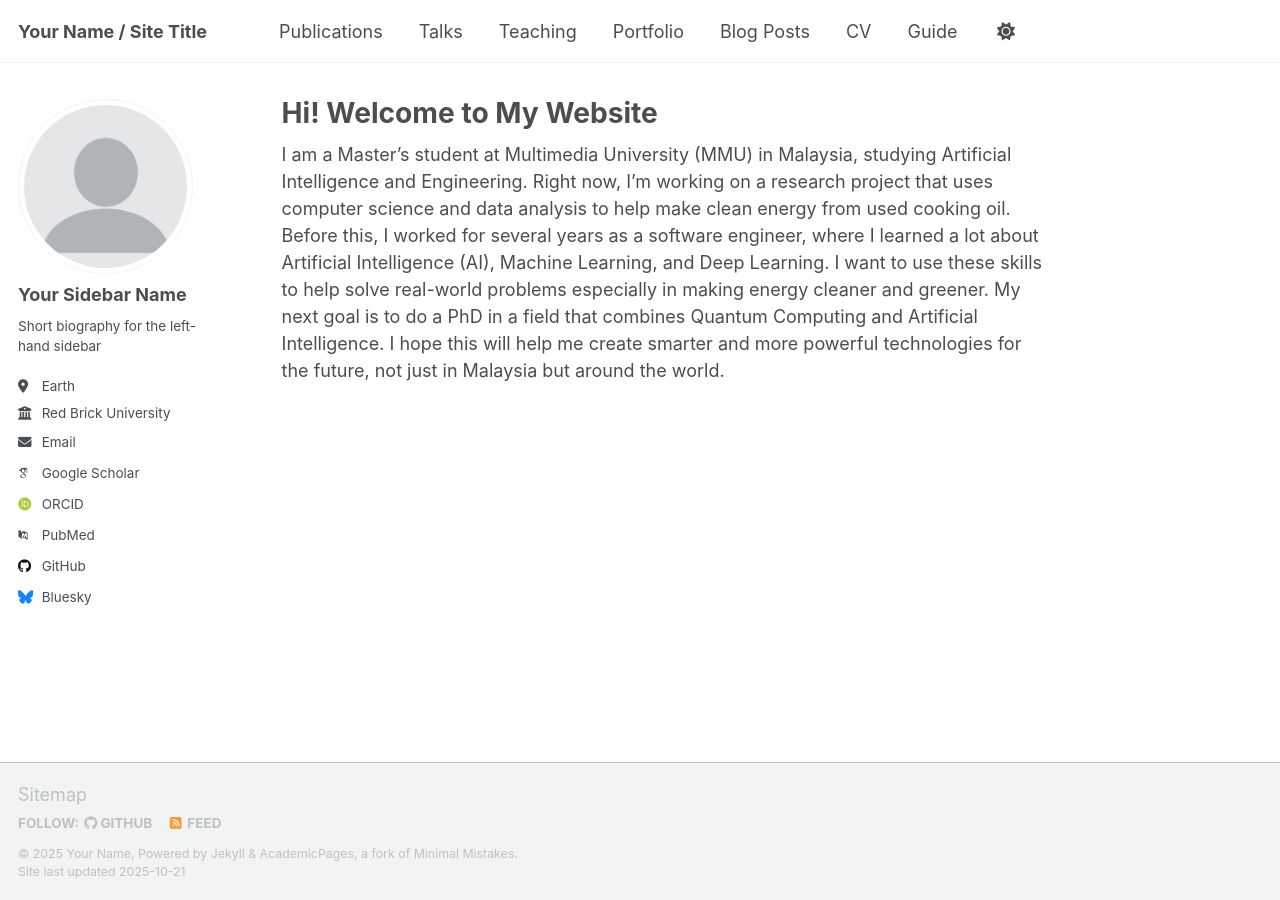
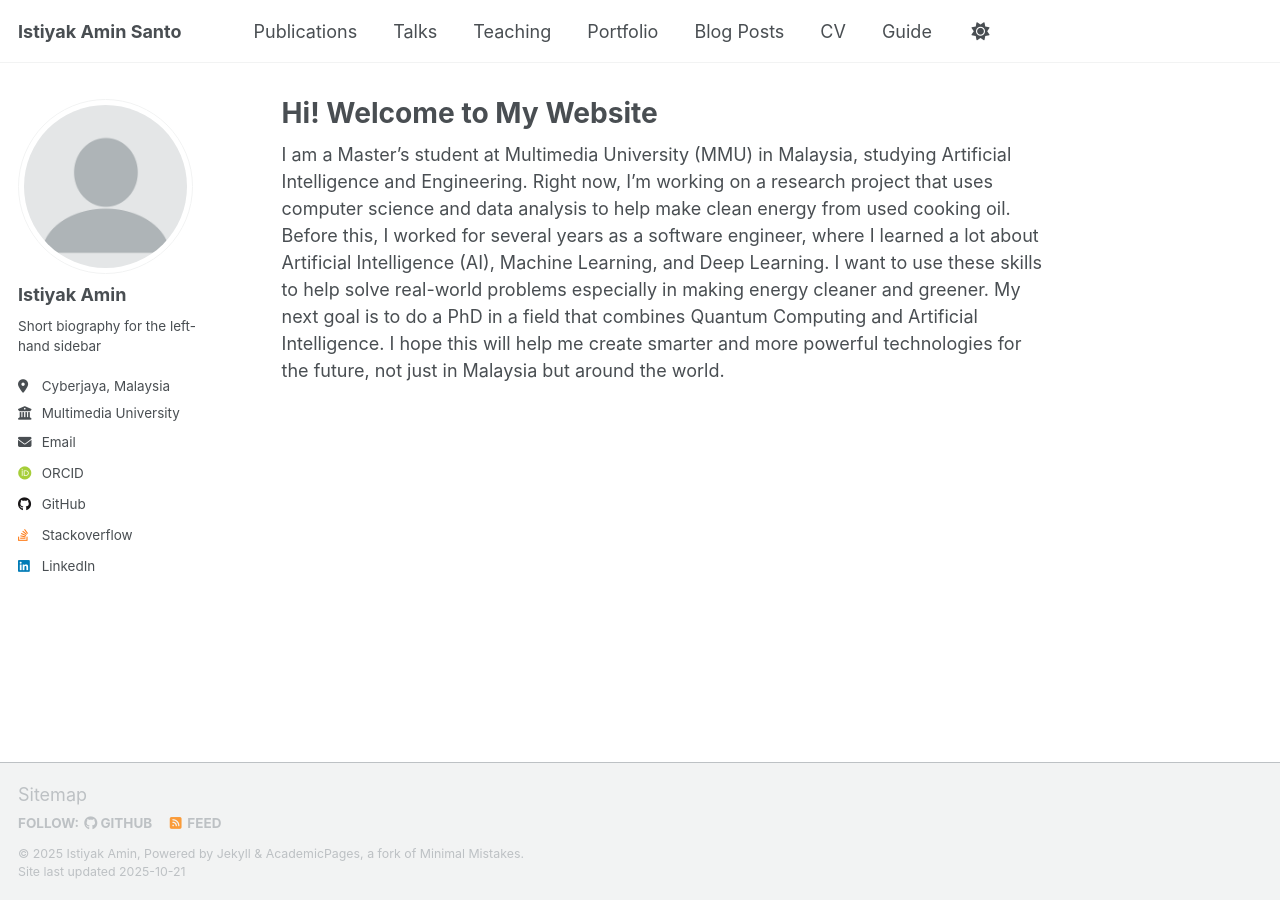
Before and after one commit to istiyakamin/istiyakamin.github.io, a Jekyll site: the page built from _pages/about.md, in a window 1280 px wide. Built offline with Jekyll 4.4.1, drawn with Linux system fonts in a browser that asks for light colours; some web fonts are replaced; a script that is not in the unit is left out.

Commit message:
Configuration file added

```diff
--- a/_config.yml
+++ b/_config.yml
@@ -9,11 +9,11 @@
 # Basic Site Settings
 locale                   : "en-US"
 site_theme               : "default" # Currently available options are "default", "air"
-title                    : "Your Name / Site Title"
+title                    : "Istiyak Amin Santo"
 title_separator          : "-"
-name                     : &name "Your Name"
-description              : &description "Your Name's academic portfolio"   # Update this with a general description of your site, this is the default if not overridden by a page
-url                      : https://academicpages.github.io # The base hostname & protocol for your site e.g. "https://[your GitHub username].github.io",
+name                     : &name "Istiyak Amin"
+description              : &description "istiyak Amin's academic portfolio"   # Update this with a general description of your site, this is the default if not overridden by a page
+url                      : https://istiyakamin.github.io # The base hostname & protocol for your site e.g. "https://[your GitHub username].github.io",
                                                            # or if you already have some other page hosted on Github then use "https://[your GitHub username].github.io/[Your Repo Name]"
 baseurl                  : "" # the subpath of your site, e.g. "/blog"
 repository               : "academicpages/academicpages.github.io"
@@ -24,23 +24,23 @@ repository               : "academicpages/academicpages.github.io"
 author:
   # Biographic information
   avatar           : "profile.png"
-  name             : "Your Sidebar Name"
+  name             : "Istiyak Amin"
   pronouns         : # example: "she/her"
   bio              : "Short biography for the left-hand sidebar"
-  location         : "Earth"
-  employer         : "Red Brick University"
+  location         : "Cyberjaya, Malaysia"
+  employer         : "Multimedia University"
   uri              : # URL
-  email            : "none@example.org"
+  email            : "istiyak.amin.santo@student.mmu.edu.my"
 
   # Academic websites
   academia         : # URL
   arxiv            : # URL - Update with the correct link to your profile
-  googlescholar    : "https://scholar.google.com/citations?user=PS_CX0AAAAAJ"
+  googlescholar    : # URL
   inspire-hep      : # URL
   impactstory      : # URL
-  orcid            : "http://orcid.org/yourorcidurl"
+  orcid            : "https://orcid.org/0009-0002-5176-8282"
   semantic         : # URL
-  pubmed           : "https://www.ncbi.nlm.nih.gov/pubmed/?term=john+snow"
+  pubmed           : # URL
   researchgate     : # URL
   scopus           : # URL
 
@@ -48,13 +48,13 @@ author:
   bitbucket        : # Username - Update with your username on the site
   codepen          : # Username
   dribbble         : # Username
-  github           : "academicpages"
+  github           : "istiyakamin"
   kaggle           : # Username
-  stackoverflow    : # User number or user number and name (i.e., use "1" or "1/jeff-atwood")
+  stackoverflow    : "6795041/istiyak-amin"
 
   # Social media
   artstation       : # Username
-  bluesky          : "bsky.app" # Replace this with you Bluesky username
+  bluesky          : # Replace this with you Bluesky username
   facebook         : # Username
   flickr           : # Username
   foursquare       : # Username
@@ -63,7 +63,7 @@ author:
   keybase          : # Username
   instagram        : # Username
   lastfm           : # Username
-  linkedin         : # Username
+  linkedin         : "istiyak-amin"
   mastodon         : # URL
   medium           : # URL
   pinterest        : # Username
```
Also changed, not shown: _data/cv.json (+5 -5 lines).
